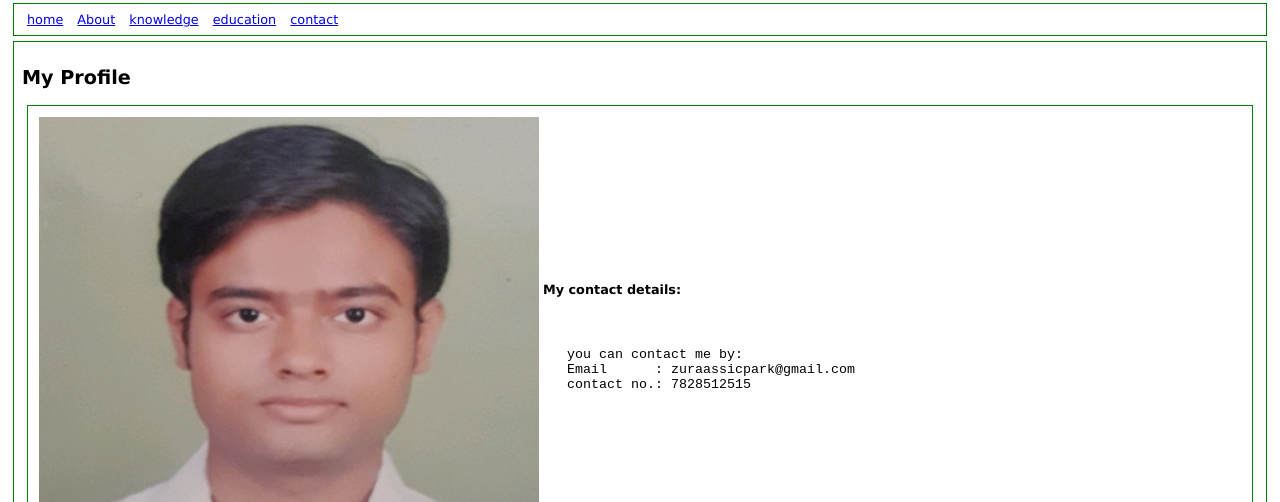
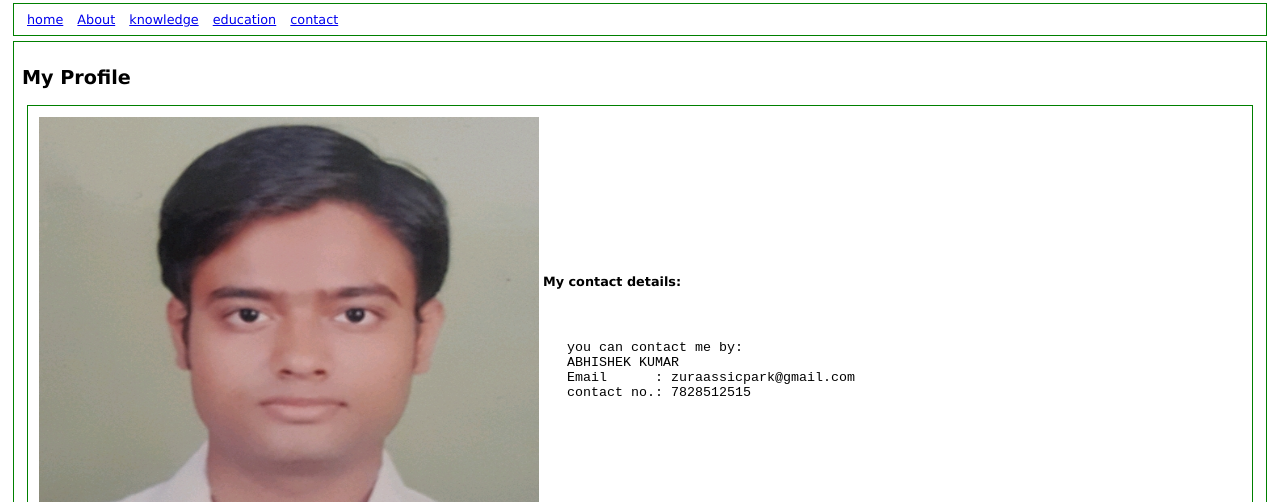
Before and after one commit to 761448/761448.github.io, a plain HTML site: page contact.html in a window 1280 px wide. Shown: the part 298-800 px from the top of the page. Drawn offline with Linux system fonts and the light colour scheme.

Commit message:
Add files via upload

```diff
--- a/contact.html
+++ b/contact.html
@@ -53,6 +53,7 @@ img{width: 500px; height: 500px;}
                     <pre>
                         <p style="font-size:10pt">
    you can contact me by:
+   ABHISHEK KUMAR
    Email      : zuraassicpark@gmail.com
    contact no.: 7828512515
                         </p>
```
